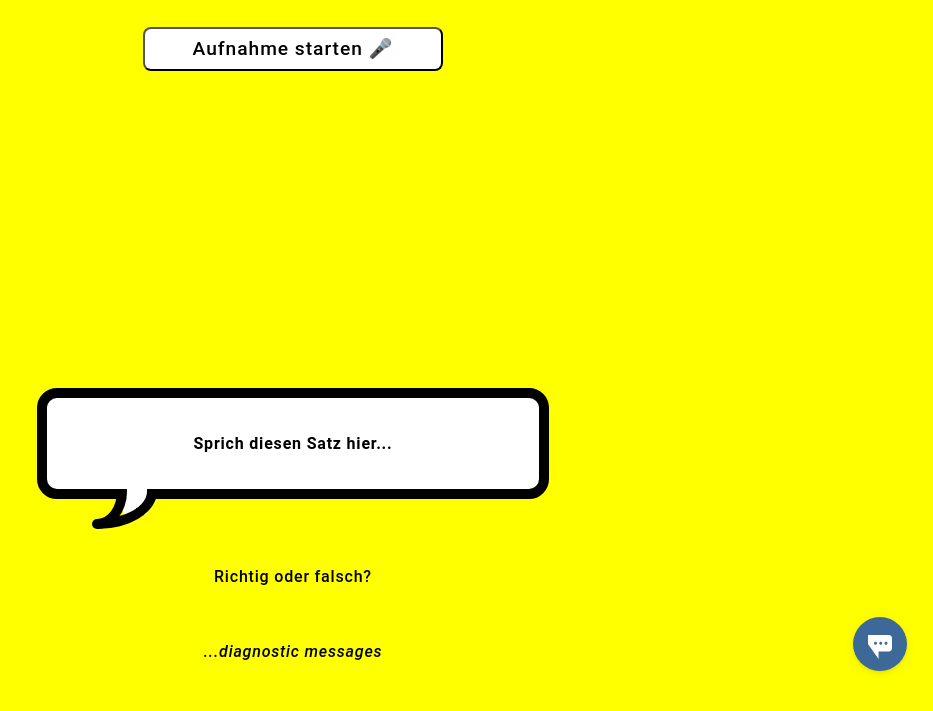
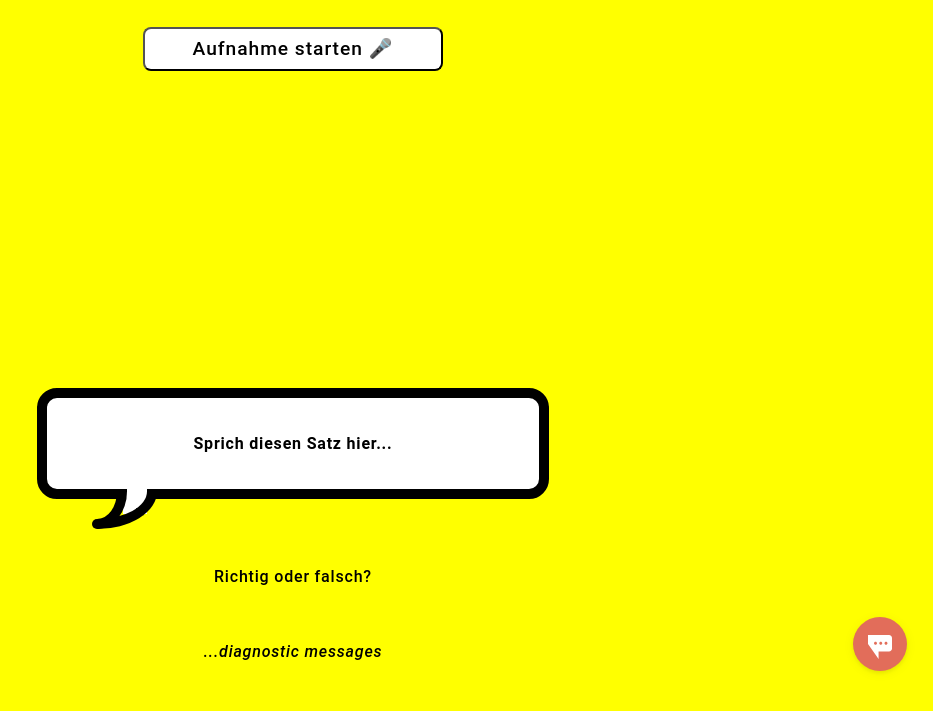
Before and after one commit to edsolutionag/ai-language-demo, a plain HTML site: page index_fr.html in a window 1280 px wide. Shown: the part 103-814 px from the top of the page, without its empty margins (347-1280 px from the left). Drawn offline with Linux system fonts and the light colour scheme; a script that the page names is missing.

Commit message:
Add files via upload
new feedback

```diff
--- a/index_fr.html
+++ b/index_fr.html
@@ -22,7 +22,7 @@
     </div>
     <script src="script_fr.js"></script>
 
-<a class="typeform-share button" href="https://form.typeform.com/to/JxHI4ryx?typeform-medium=embed-snippet" data-mode="popover" style="width:54px;height:54px;position:fixed;box-shadow:0px 2px 12px rgba(0, 0, 0, 0.06), 0px 2px 4px rgba(0, 0, 0, 0.08);right:26px;bottom:26px;border-radius:50%;display:flex;align-items:center;justify-content:center;cursor:pointer;background:#3C6997;overflow:hidden;line-height:0;" target="_blank"> <span class="icon"> <svg width='24' height='24' viewBox='0 0 24 24' fill='none' xmlns='http://www.w3.org/2000/svg' style="margin-top:6px;"> <path d='M21 0H0V9L10.5743 24V16.5H21C22.6567 16.5 24 15.1567 24 13.5V3C24 1.34325 22.6567 0 21 0ZM7.5 9.75C6.672 9.75 6 9.07875 6 8.25C6 7.42125 6.672 6.75 7.5 6.75C8.328 6.75 9 7.42125 9 8.25C9 9.07875 8.328 9.75 7.5 9.75ZM12.75 9.75C11.922 9.75 11.25 9.07875 11.25 8.25C11.25 7.42125 11.922 6.75 12.75 6.75C13.578 6.75 14.25 7.42125 14.25 8.25C14.25 9.07875 13.578 9.75 12.75 9.75ZM18 9.75C17.172 9.75 16.5 9.07875 16.5 8.25C16.5 7.42125 17.172 6.75 18 6.75C18.828 6.75 19.5 7.42125 19.5 8.25C19.5 9.07875 18.828 9.75 18 9.75Z' fill='white' /> </svg> </span> </a> <script> (function() { var qs,js,q,s,d=document, gi=d.getElementById, ce=d.createElement, gt=d.getElementsByTagName, id="typef_orm_share", b="https://embed.typeform.com/"; if(!gi.call(d,id)){ js=ce.call(d,"script"); js.id=id; js.src=b+"embed.js"; q=gt.call(d,"script")[0]; q.parentNode.insertBefore(js,q) } })() </script>
+<a class="typeform-share button" href="https://form.typeform.com/to/JxHI4ryx?typeform-medium=embed-snippet" data-mode="popover" style="width:54px;height:54px;position:fixed;box-shadow:0px 2px 12px rgba(0, 0, 0, 0.06), 0px 2px 4px rgba(0, 0, 0, 0.08);right:26px;bottom:26px;border-radius:50%;display:flex;align-items:center;justify-content:center;cursor:pointer;background:#E26D5A;overflow:hidden;line-height:0;" target="_blank"> <span class="icon"> <svg width='24' height='24' viewBox='0 0 24 24' fill='none' xmlns='http://www.w3.org/2000/svg' style="margin-top:6px;"> <path d='M21 0H0V9L10.5743 24V16.5H21C22.6567 16.5 24 15.1567 24 13.5V3C24 1.34325 22.6567 0 21 0ZM7.5 9.75C6.672 9.75 6 9.07875 6 8.25C6 7.42125 6.672 6.75 7.5 6.75C8.328 6.75 9 7.42125 9 8.25C9 9.07875 8.328 9.75 7.5 9.75ZM12.75 9.75C11.922 9.75 11.25 9.07875 11.25 8.25C11.25 7.42125 11.922 6.75 12.75 6.75C13.578 6.75 14.25 7.42125 14.25 8.25C14.25 9.07875 13.578 9.75 12.75 9.75ZM18 9.75C17.172 9.75 16.5 9.07875 16.5 8.25C16.5 7.42125 17.172 6.75 18 6.75C18.828 6.75 19.5 7.42125 19.5 8.25C19.5 9.07875 18.828 9.75 18 9.75Z' fill='white' /> </svg> </span> </a> <script> (function() { var qs,js,q,s,d=document, gi=d.getElementById, ce=d.createElement, gt=d.getElementsByTagName, id="typef_orm_share", b="https://embed.typeform.com/"; if(!gi.call(d,id)){ js=ce.call(d,"script"); js.id=id; js.src=b+"embed.js"; q=gt.call(d,"script")[0]; q.parentNode.insertBefore(js,q) } })() </script>
 
   </body>
 </html>
```
